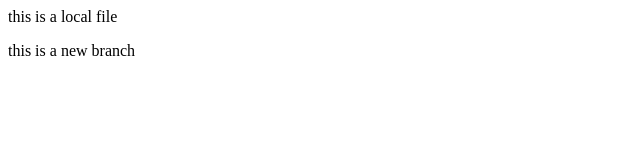
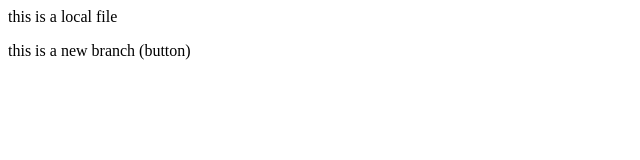
Before and after one commit to Snehil-3000/local, a plain HTML site: page index.html in a window 1280 px wide. Shown: the full height of the page, 0-640 px from the left. Drawn offline with Linux system fonts and the light colour scheme.

Commit message:
button added main

```diff
--- a/index.html
+++ b/index.html
@@ -1,2 +1,2 @@
 <p>this is a local file</p>
-<p>this is a new branch</p>
+<p>this is a new branch (button)</p>
```
